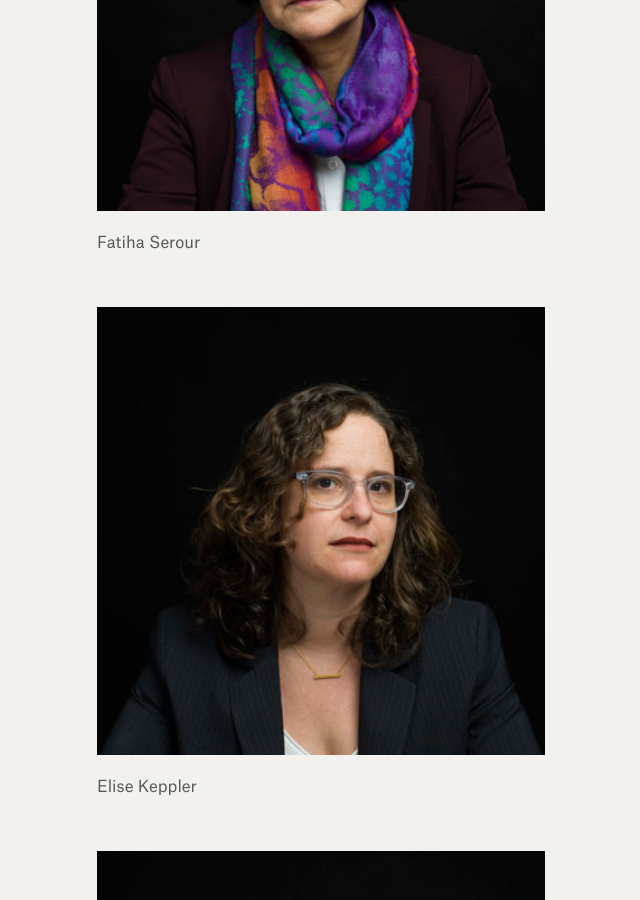
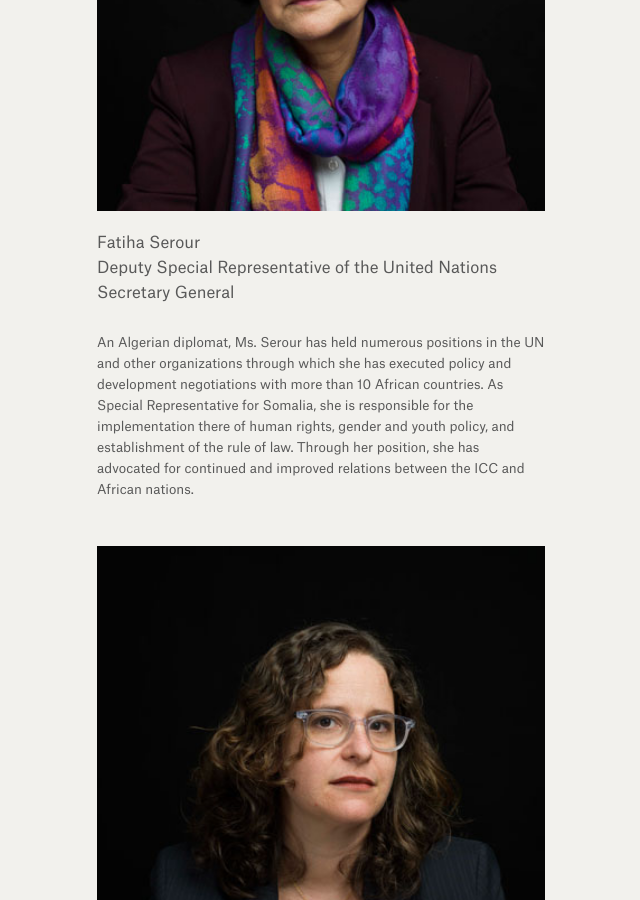
Before and after one commit to weights-and-measures/weights-and-measures.github.io, a Jekyll site: the page built from photographs.html, in a window 1280 px wide and 900 px high, scrolled down 17057 px. Shown: the whole window, without its empty margins (319-959 px from the left). Built offline with Jekyll 4.4.1, drawn with Linux system fonts in a browser that asks for light colours.

Commit message:
Updated D32

```diff
--- a/_photographs/d32.markdown
+++ b/_photographs/d32.markdown
@@ -6,4 +6,7 @@ position: 25
 
 ![fatiha_serour17.jpg](/uploads/fatiha_serour17.jpg)
 
-Fatiha Serour
+Fatiha Serour <br> Deputy Special Representative of the United Nations Secretary General
+
+
+An Algerian diplomat, Ms. Serour has held numerous positions in the UN and other organizations through which she has executed policy and development negotiations with more than 10 African countries. As Special Representative for Somalia, she is responsible for the implementation there of human rights, gender and youth policy, and establishment of the rule of law. Through her position, she has advocated for continued and improved relations between the ICC and African nations.
```
